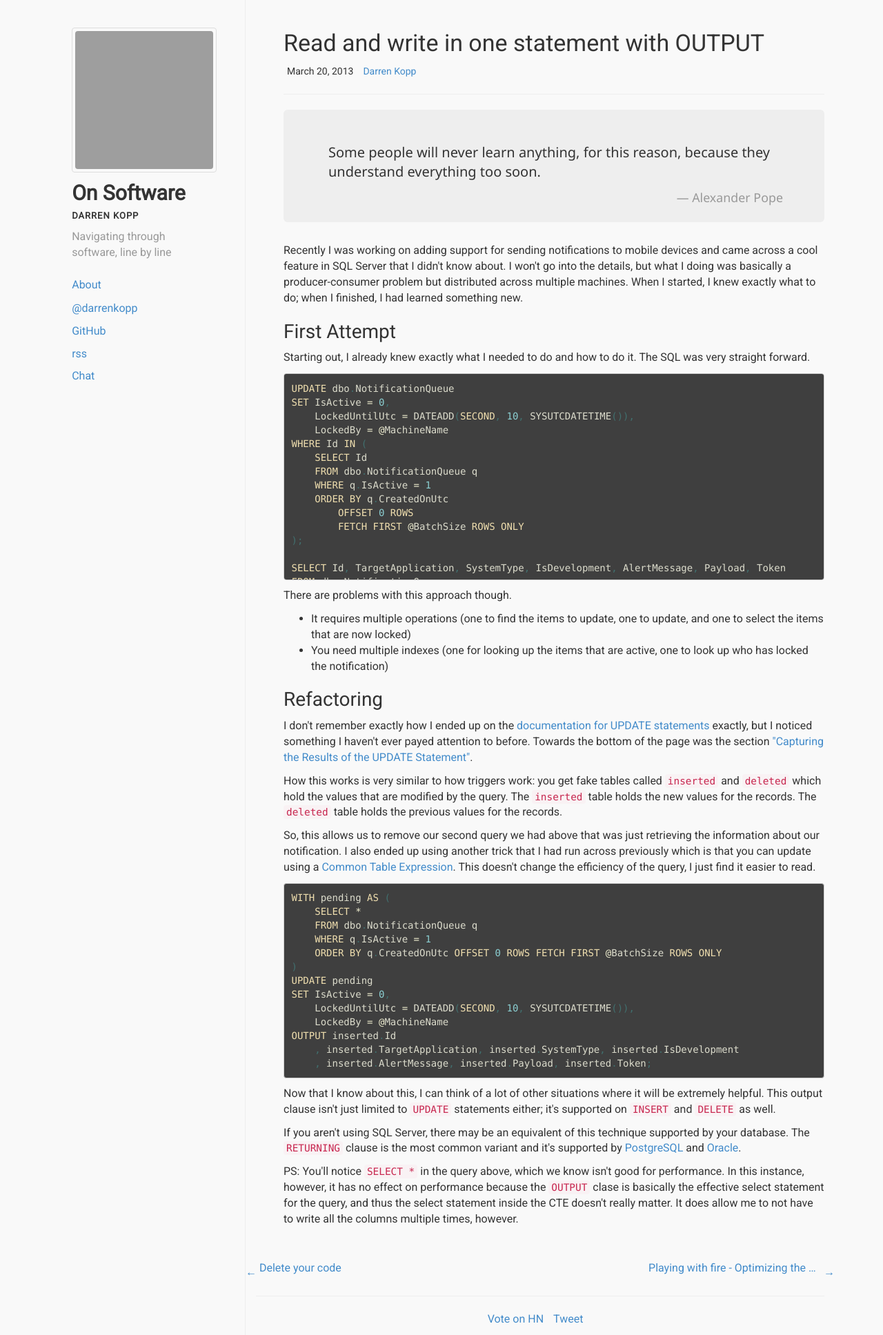
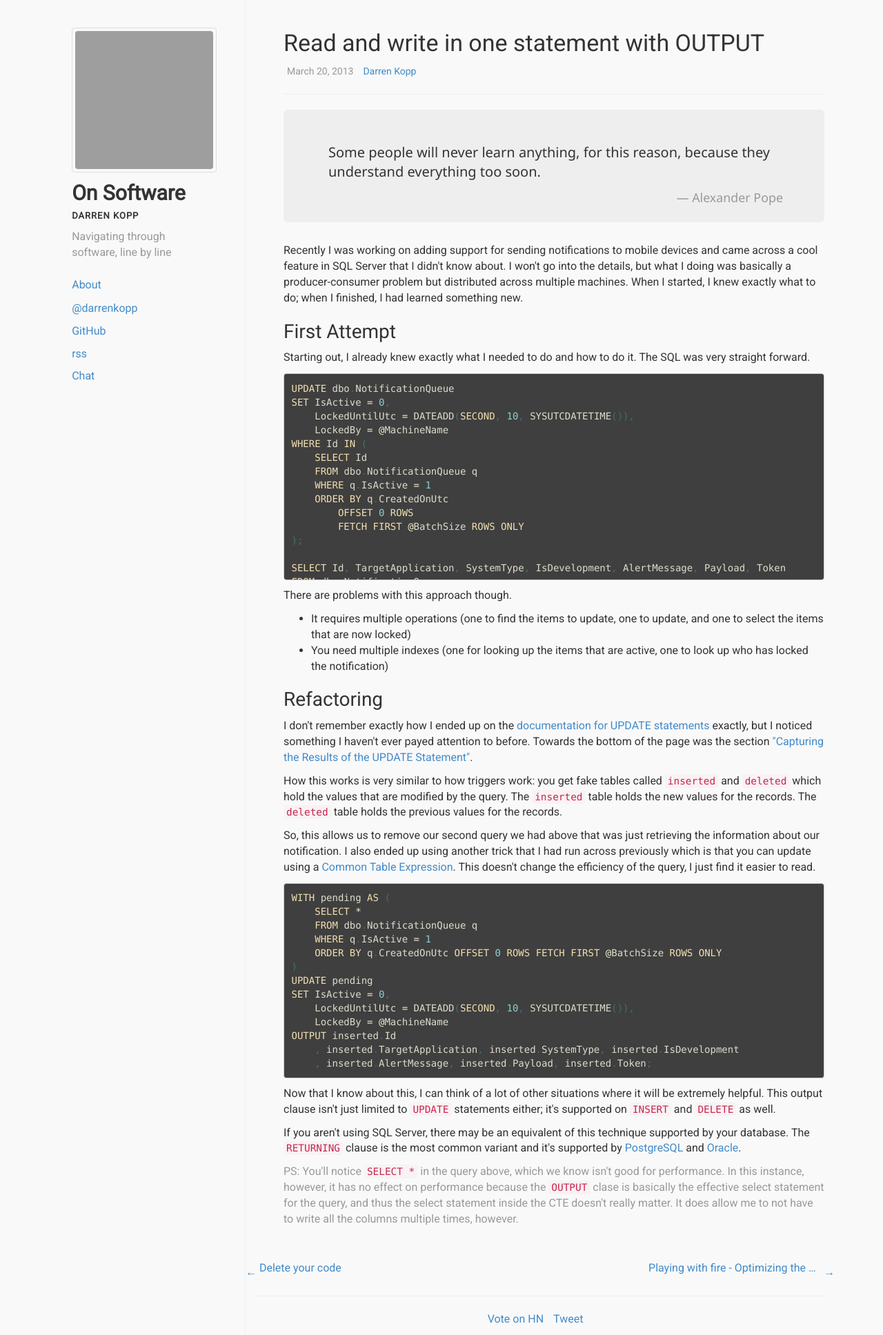
Before and after one commit to darrenkopp/darrenkopp.github.com, a Jekyll site: the page built from _posts/2013-03-20-Read-and-Write-in-one-statement.html, in a window 1280 px wide. Shown: the whole page at 69% size. Built offline with Jekyll 4.4.1, drawn with Linux system fonts in a browser that asks for light colours; comment, search, counter and statistics services are not loaded; grey boxes are pictures that could not be loaded.

Commit message:
fix css class
muted => text-muted

```diff
--- a/_layouts/post.html
+++ b/_layouts/post.html
@@ -7,7 +7,7 @@ comments: true
     <header class="page-header">
         <h2>{{ page.title }}</h2>
         <ul class="list-inline">
-            <li><time datetime="{{ page.date }}" class="when muted">{{ page.date | date: "%B %d, %Y" }}</time></li>
+            <li><time datetime="{{ page.date }}" class="when text-muted">{{ page.date | date: "%B %d, %Y" }}</time></li>
             <li><a href="/about">{{ site.author }}</a></li>
         </ul>
     </header>
--- a/_posts/2013-03-20-Read-and-Write-in-one-statement.html
+++ b/_posts/2013-03-20-Read-and-Write-in-one-statement.html
@@ -86,7 +86,7 @@ OUTPUT inserted.Id
     If you aren't using SQL Server, there may be an equivalent of this technique supported by your database. The <code>RETURNING</code> clause is the most common variant and it's supported by <a href="http://www.postgresql.org/docs/9.2/static/sql-update.html">PostgreSQL</a> and <a href="http://docs.oracle.com/cd/B19306_01/appdev.102/b14261/returninginto_clause.htm">Oracle</a>.
 </p>
 
-<aside class="muted">
+<aside class="text-muted">
     PS: You'll notice <code>SELECT *</code> in the query above, which we know isn't good for performance.
     In this instance, however, it has no effect on performance because the <code>OUTPUT</code> clase is basically the effective select statement for the query, and thus the select statement inside the CTE doesn't really matter.
     It does allow me to not have to write all the columns multiple times, however.
--- a/index.html
+++ b/index.html
@@ -8,7 +8,7 @@ paginate: 5
         <header class="page-header">
             <h2><a href="{{ post.url }}">{{ post.title }}</a></h2>
             <ul class="list-inline">
-                <li><time datetime="{{ post.date }}" class="when muted">{{ post.date | date: "%B %d, %Y" }}</time></li>
+                <li><time datetime="{{ post.date }}" class="when text-muted">{{ post.date | date: "%B %d, %Y" }}</time></li>
                 <li><a href="/about">{{ site.author }}</a></li>
                 <li><span><a href="{{ post.url }}#disqus_thread">&nbsp;&nbsp;Comments</a></span></li>
             </ul>
```
